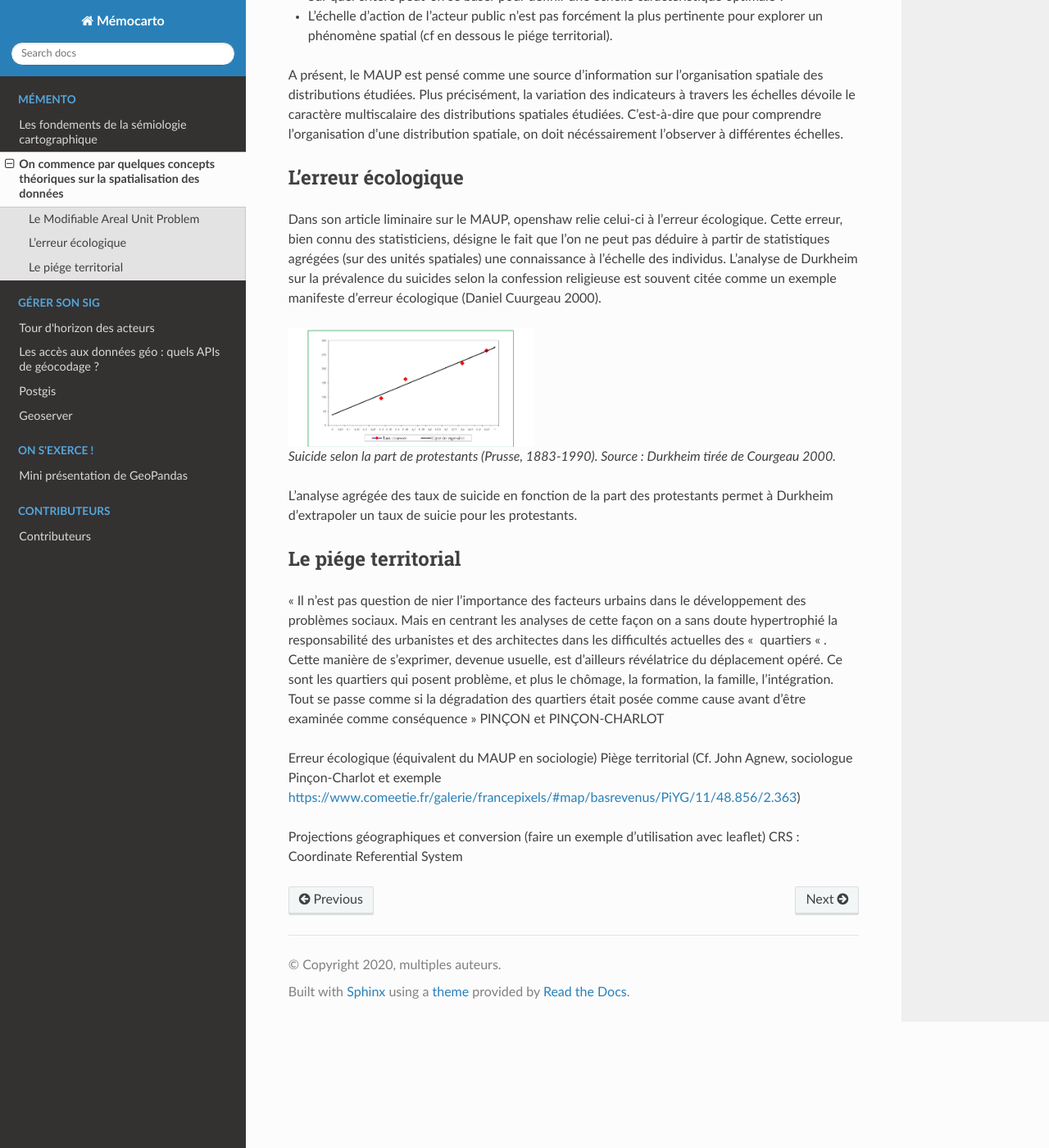
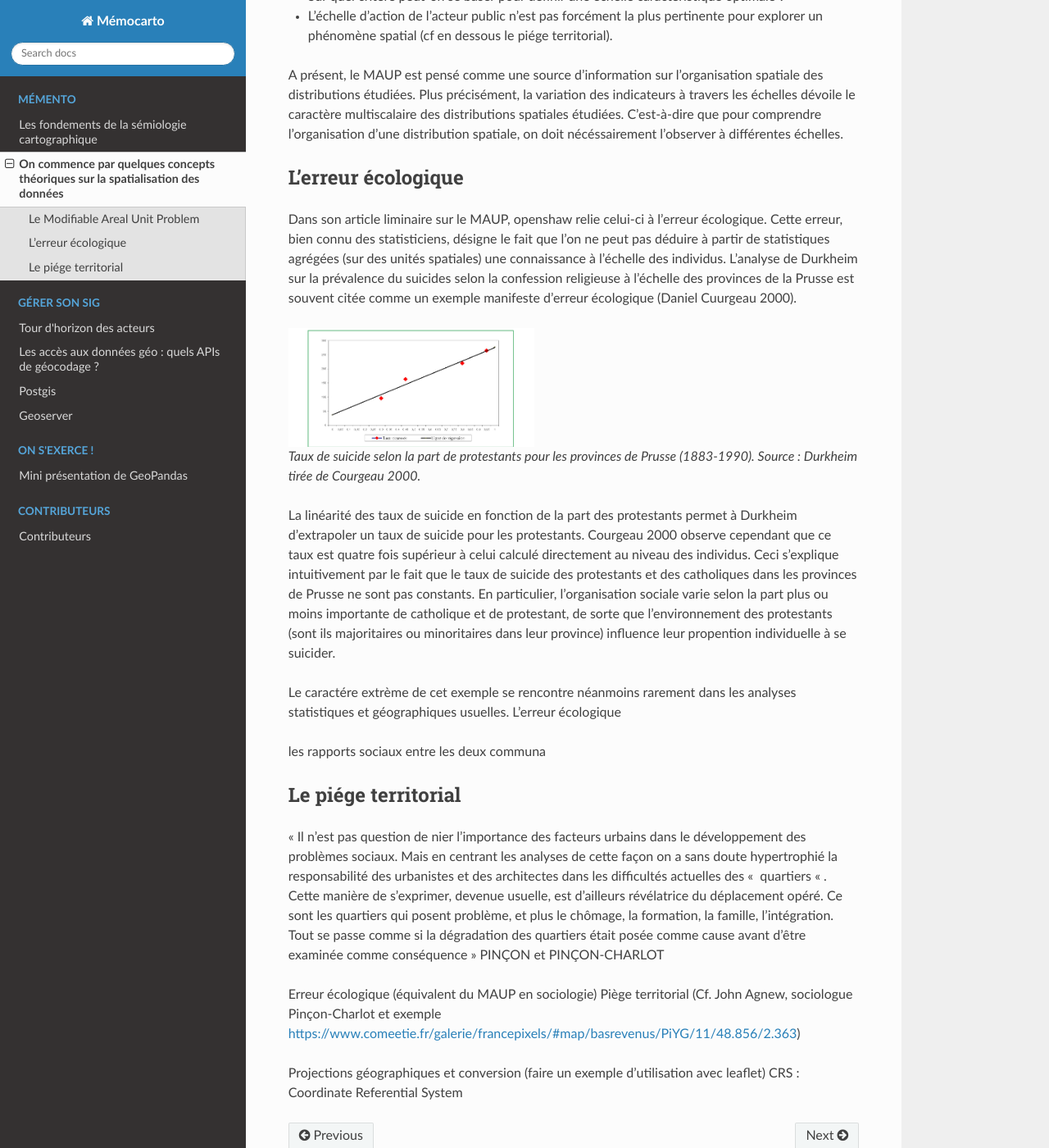
Before and after one commit to JulieDjidji/memocarto, a Sphinx documentation site: the page built from doc/source/concepts.rst, in a window 1280 px wide and 1400 px high, scrolled down 2193 px. Shown: the whole window at 82% size. Built offline with Sphinx 7.4.7 and the Read the Docs theme 2.0.0, drawn with Linux system fonts in a browser that asks for light colours; pages that are not in the unit, such as notebooks, are missing from menus.

Commit message:
Update concepts.rst

```diff
--- a/doc/source/concepts.rst
+++ b/doc/source/concepts.rst
@@ -33,16 +33,19 @@ A présent, le MAUP est pensé comme une source d'information sur l'organisation
 
 L'erreur écologique
 --------------------
-Dans son article liminaire sur le MAUP, openshaw relie celui-ci à l'erreur écologique. Cette erreur, bien connu des statisticiens, désigne le fait que l'on ne peut pas déduire à partir de statistiques agrégées (sur des unités spatiales) une connaissance à l'échelle des individus. L'analyse de Durkheim sur la prévalence du suicides selon la confession religieuse est souvent citée comme un exemple manifeste d'erreur écologique (Daniel Cuurgeau 2000).
+Dans son article liminaire sur le MAUP, openshaw relie celui-ci à l'erreur écologique. Cette erreur, bien connu des statisticiens, désigne le fait que l'on ne peut pas déduire à partir de statistiques agrégées (sur des unités spatiales) une connaissance à l'échelle des individus. L'analyse de Durkheim sur la prévalence du suicides selon la confession religieuse à l'échelle des provinces de la Prusse est souvent citée comme un exemple manifeste d'erreur écologique (Daniel Cuurgeau 2000).
 
 
 .. figure:: _static/caf_1149-1590_2000_num_60_1_T6_0051_0000_1.png
    :width: 300
 
-   Suicide selon la part de protestants (Prusse, 1883-1990). Source : Durkheim tirée de Courgeau 2000.
+   Taux de suicide selon la part de protestants pour les provinces de Prusse (1883-1990). Source : Durkheim tirée de Courgeau 2000.
 
-L'analyse agrégée des taux de suicide en fonction de la part des protestants permet à Durkheim d'extrapoler un taux de suicie pour les protestants.
+La linéarité des taux de suicide en fonction de la part des protestants permet à Durkheim d'extrapoler un taux de suicide pour les protestants. Courgeau 2000 observe cependant que ce taux est quatre fois supérieur à celui calculé directement au niveau des individus. Ceci s'explique intuitivement par le fait que le taux de suicide des protestants et des catholiques dans les provinces de Prusse ne sont pas constants. En particulier, l'organisation sociale varie selon la part plus ou moins importante de catholique et de protestant, de sorte que l'environnement des protestants (sont ils majoritaires ou minoritaires dans leur province) influence leur propention individuelle à se suicider.
 
+Le caractére extrème de cet exemple se rencontre néanmoins rarement dans les analyses statistiques et géographiques usuelles. L'erreur écologique
+
+les rapports sociaux entre les deux communa
 
 
 
```
